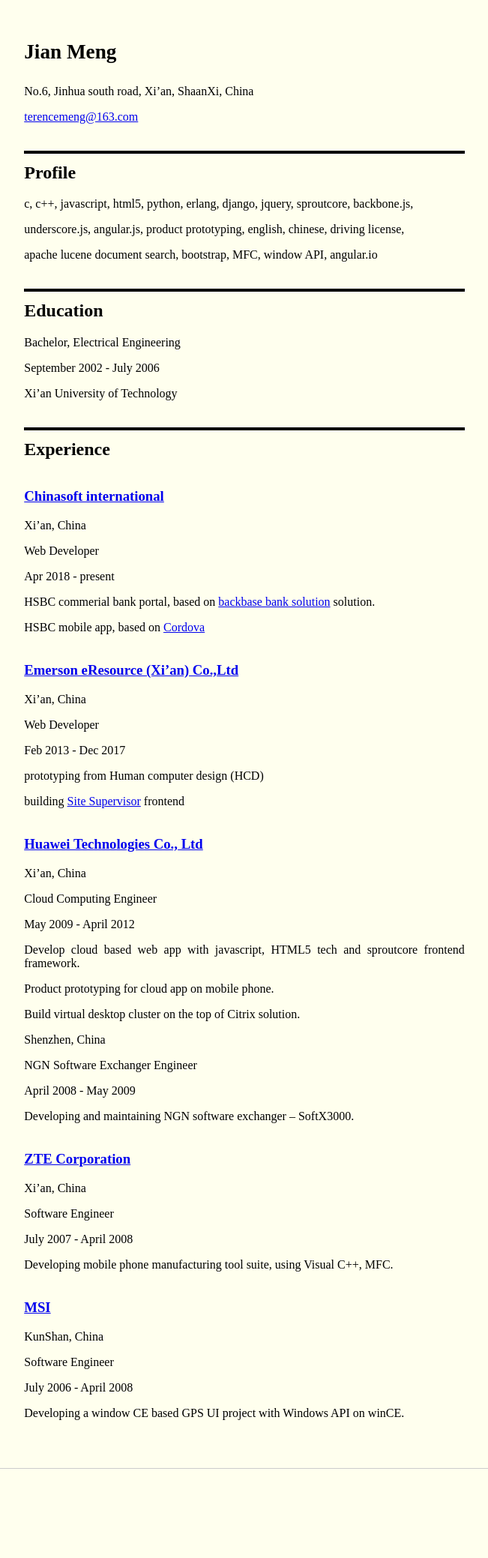
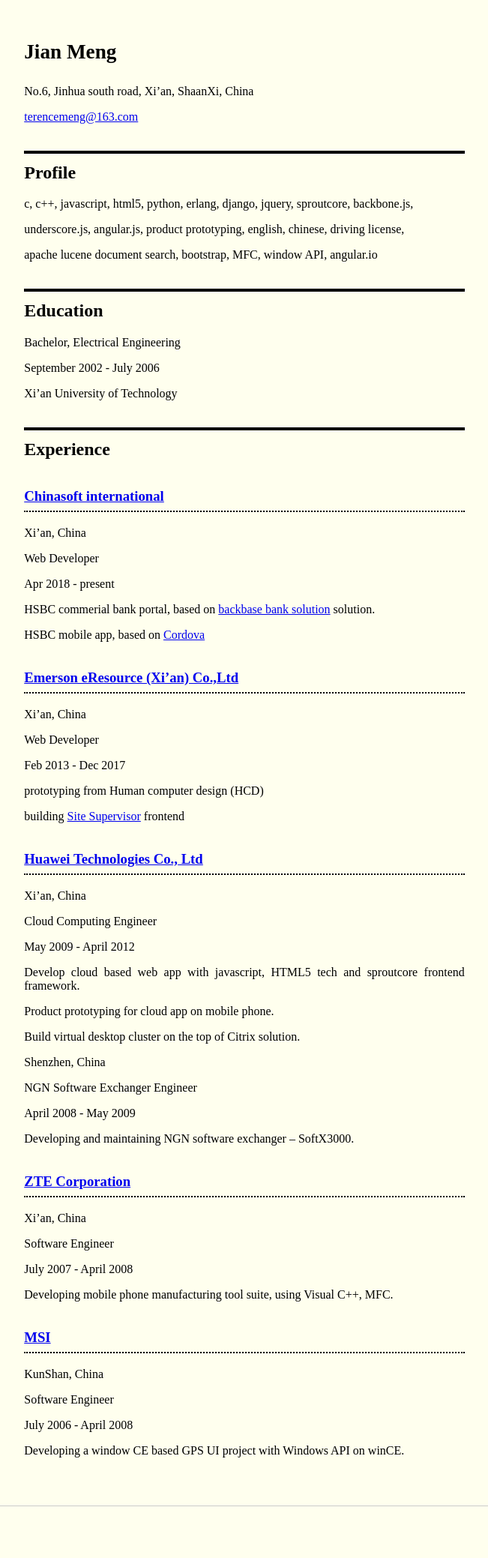
Before and after one commit to JianMeng/jianmeng.github.com, a Jekyll site: the page built from _posts/2013-01-08-Resume-EN.md, in a window 1280 px wide. Shown: the whole page at 75% size, without its empty margins (314-965 px from the left). Built offline with Jekyll 4.4.1, drawn with Linux system fonts in a browser that asks for light colours; before the commit the page ends 2028 px from its top, so only the background shows below that.

Commit message:
update style

```diff
--- a/_layouts/resume.html
+++ b/_layouts/resume.html
@@ -70,6 +70,8 @@
       }
       h3 {
         margin-top: 2em;
+        padding-bottom: 8px;
+        border-bottom: 2px dotted;
       }
       p {
         margin-top: 0px;
```
